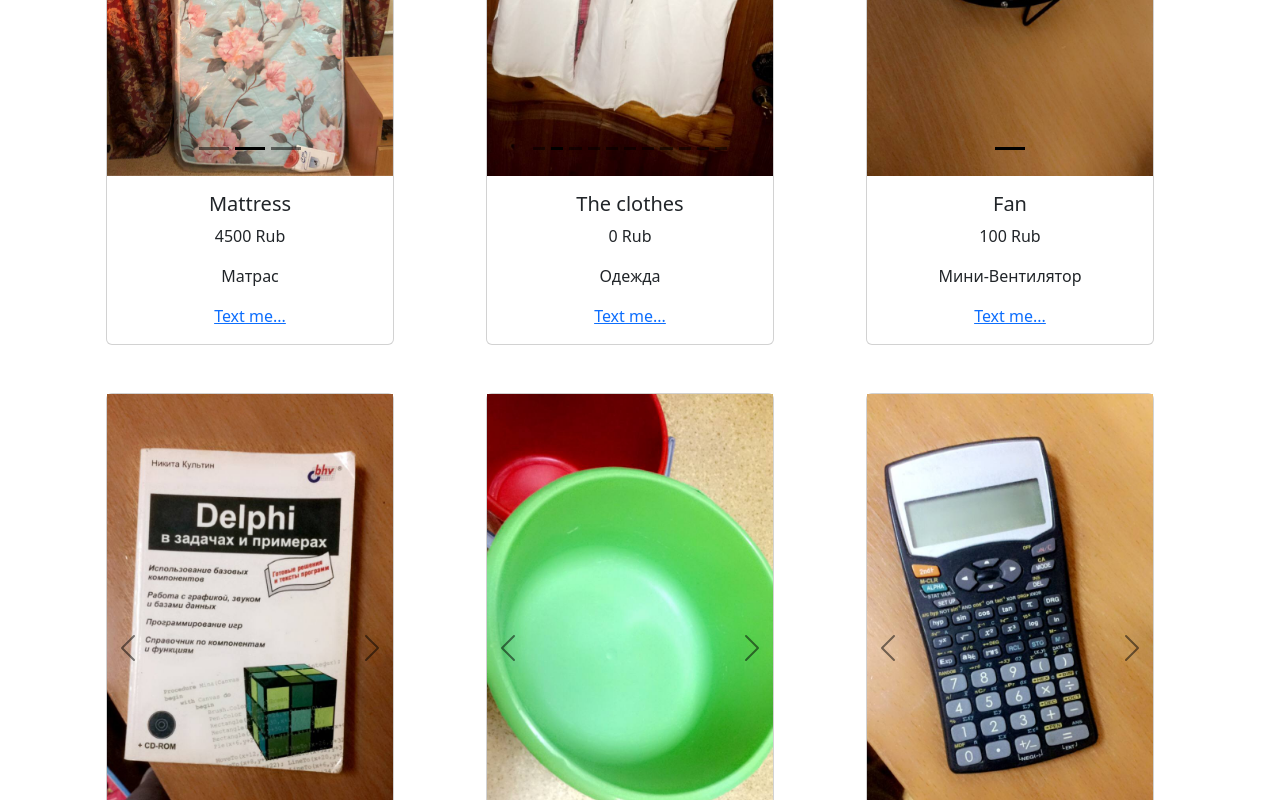
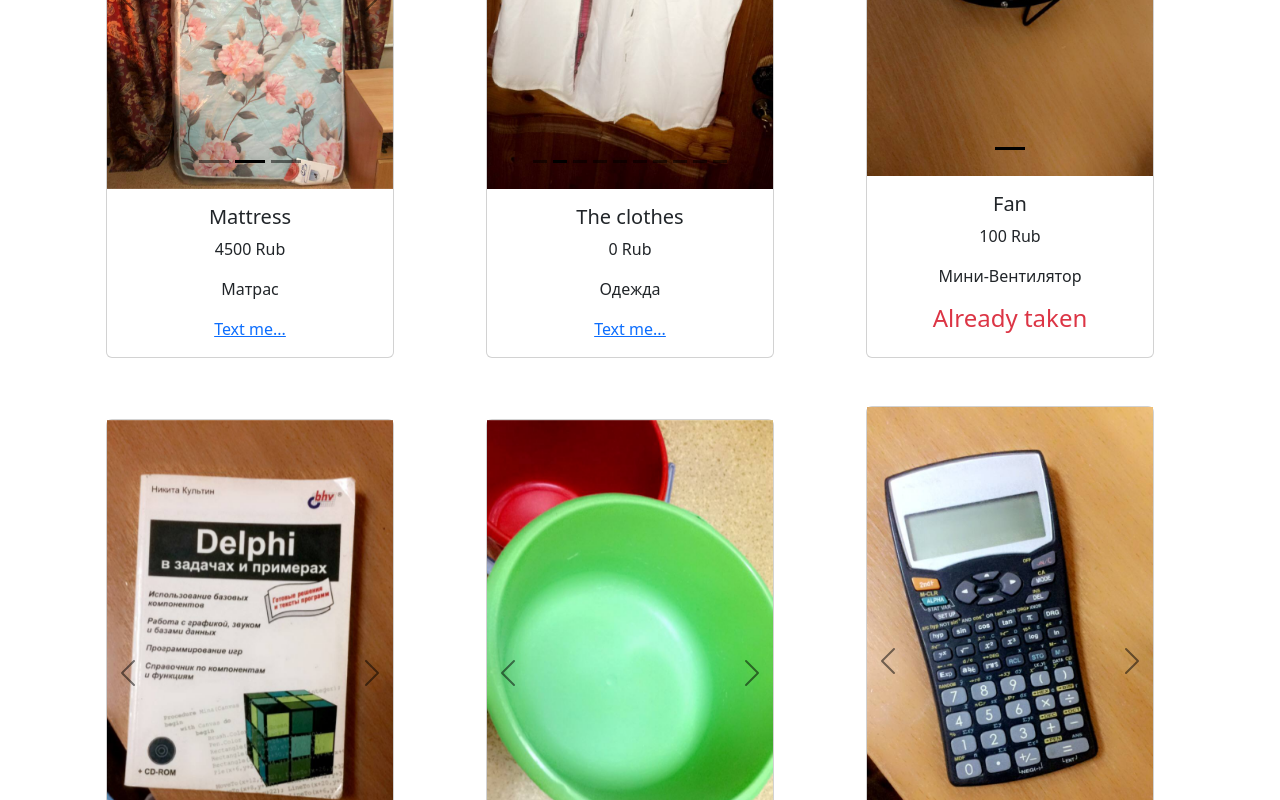
Before and after one commit to bauer318/teka-somba-client, a React (Create React App) app: page / in a window 1280 px wide. Shown: the part 1140-1940 px from the top of the page. Built offline with nearby package versions, Linux system fonts and the light colour scheme.

Commit message:
added products

```diff
--- a/src/page/products.jsx
+++ b/src/page/products.jsx
@@ -59,7 +59,6 @@ const productsArray = [
         images:[
             require('../img/c5.jpg'),
             require('../img/c1.jpg'),
-            require('../img/c2.jpg'),
             require('../img/c3.jpg'),
             require('../img/c4.jpg'),
             require('../img/c6.jpg'),
@@ -75,7 +74,7 @@ const productsArray = [
         name: "Fan",
         description:"Мини-Вентилятор",
         price:100,
-        available:true,
+        available:false,
         images:[
             require('../img/Fan.jpg')
         ],
@@ -107,7 +106,7 @@ const productsArray = [
         name: "Calculator",
         description:"Калькулятор",
         price:0,
-        available:true,
+        available:false,
         images:[
             require('../img/calculator.jpg')
         ],
```
